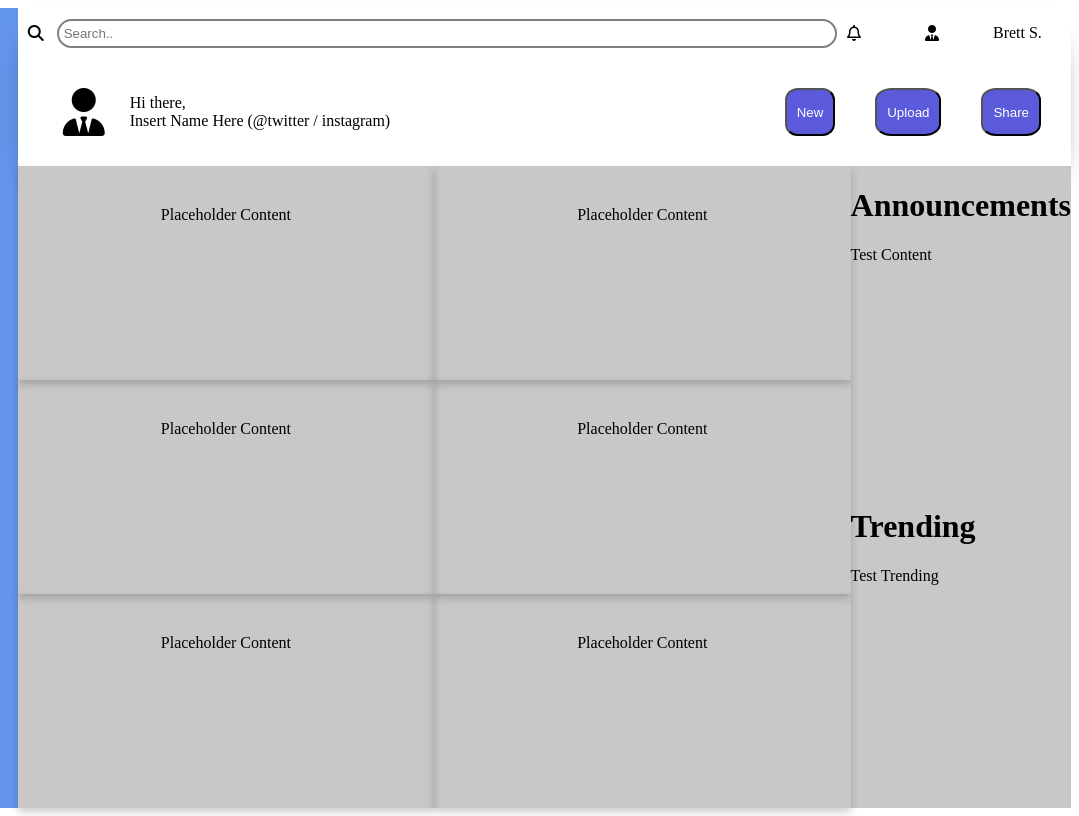
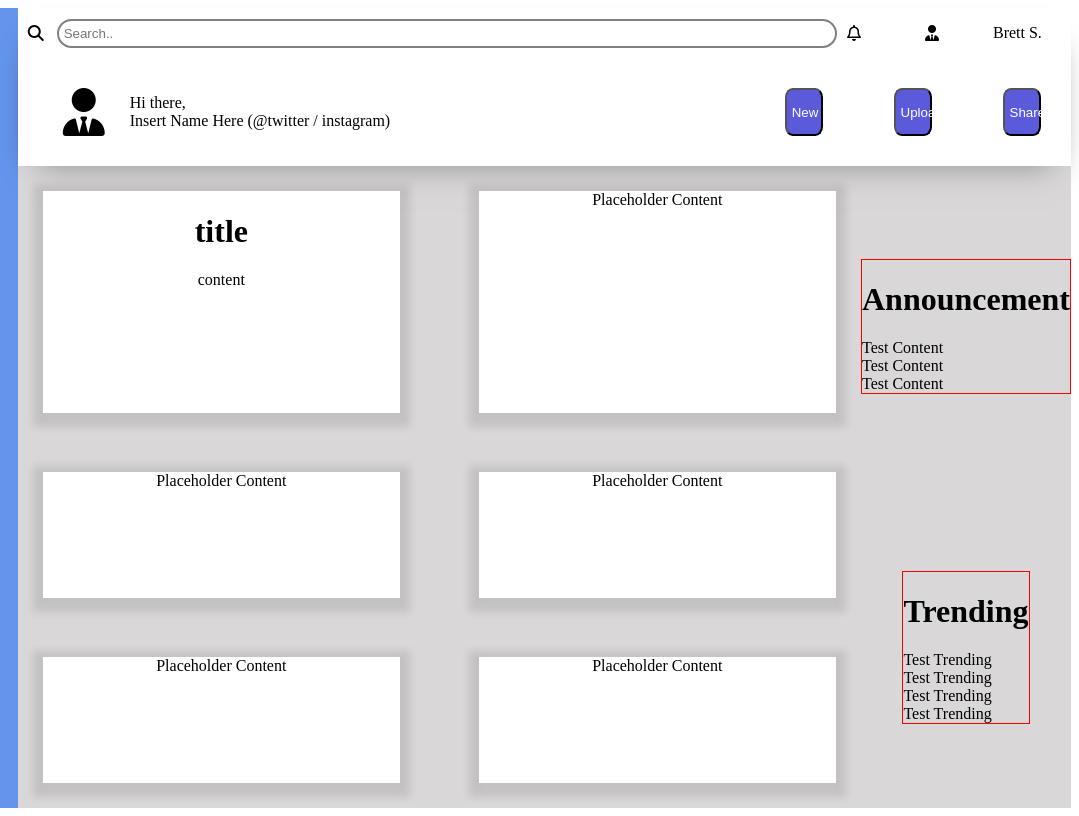
Before and after one commit to 13011brett/admin-dashboard, a plain HTML site: page index.html in a window 1280 px wide. Shown: the full height of the page, 201-1280 px from the left. Drawn offline with Linux system fonts and the light colour scheme.

Commit message:
Making things more centered.

```diff
--- a/index.html
+++ b/index.html
@@ -61,7 +61,9 @@
 
         <div class="main-content">
             <div class="projects">
-                <div class="card-project">Placeholder Content</div>
+                <div class="card-project">
+                    <h1>title</h1>
+                    <p>content</p></div>
                 <div class="card-project">Placeholder Content</div>
                 <div class="card-project">Placeholder Content</div>
                 <div class="card-project">Placeholder Content</div>
@@ -69,17 +71,17 @@
                 <div class="card-project">Placeholder Content</div>
             </div>
             <div class="announcements">
-                <h1>Announcements</h1>
+                <h1>Announcement</h1>
                 <div class="card-announcement">Test Content</div>
-                <div class="card-announcement"></div>
-                <div class="card-announcement"></div>
+                <div class="card-announcement">Test Content</div>
+                <div class="card-announcement">Test Content</div>
             </div>
             <div class="trending">
                 <h1>Trending</h1>
                 <div class="profile-trending">Test Trending</div>
-                <div class="profile-trending"></div>
-                <div class="profile-trending"></div>
-                <div class="profile-trending"></div>
+                <div class="profile-trending">Test Trending</div>
+                <div class="profile-trending">Test Trending</div>
+                <div class="profile-trending">Test Trending</div>
             </div>
         </div>
     </div>
--- a/style.css
+++ b/style.css
@@ -76,9 +76,9 @@
 
 .main-content{
     display: grid;
-    grid-template-columns: 6fr 1fr;
+    grid-template-columns: 5fr 1fr;
     grid-template-rows: 1fr 1fr;
-    background-color: rgb(202, 199, 199);
+    background-color: rgba(202, 199, 199, 0.712);
     grid-column: 2;
     grid-row: 2;
 
@@ -88,14 +88,33 @@
     grid-row: 1/3;
     display:grid;
     text-align: center;
+    padding:3%;
+    gap:10%;
+    grid-template-columns: 1fr 1fr;
 
-    grid-template-columns: 1fr 1fr;
+}
+
+.announcements{
+    align-self: center;
+    justify-self: center;
+    border:1px solid red;
+}
+
+.trending{
+    align-self: center;
+    justify-self: center;
+    border:1px solid red;
 }
 
 .card-project{
-    padding:40px;
-    box-shadow: 0 4px 8px 0 rgba(0,0,0,0.2);
+    background-color: white;
+
+    box-shadow: 0 4px 8px 10px rgba(0,0,0,0.10);
     transition: 0.3s;
+}
+
+.card-announcement{
+
 }
 
 .trending{
@@ -131,8 +150,9 @@ a{
 button{
     background-color: #3333d3ce;
     color:white;
-    border-radius: 25%;
-    padding: 10px;
+    border-radius: 20%;
+    width:15%;
+    padding: 5px;
 }
 
 
```
